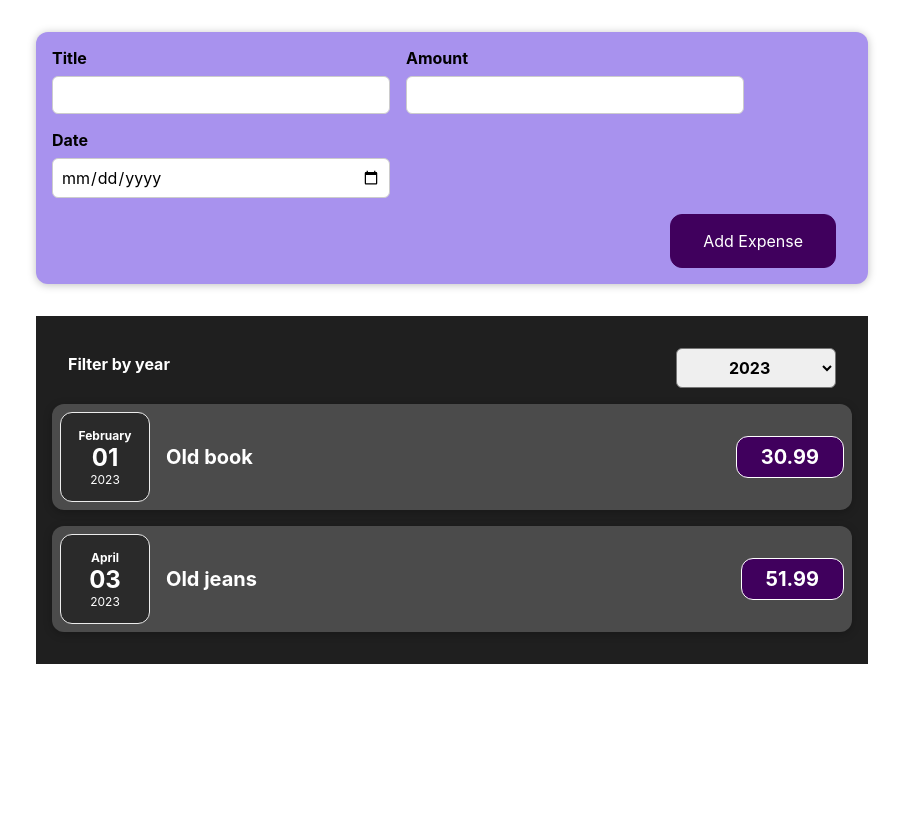
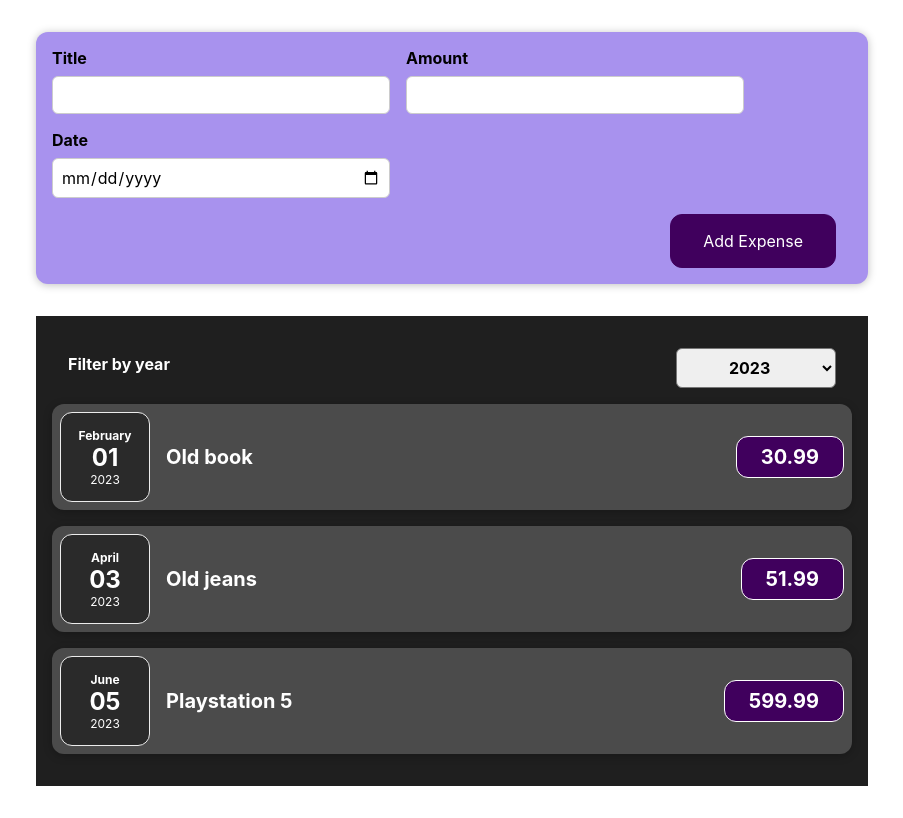
Before and after one commit to karinastei/expenses, a React (Create React App) app: page / in a window 1280 px wide. Shown: the whole page, without its empty margins (188-1091 px from the left). Built offline with nearby package versions, Linux system fonts and the light colour scheme.

Commit message:
Filtered year doesn't exist - message

```diff
--- a/src/App.js
+++ b/src/App.js
@@ -30,7 +30,7 @@ const DUMMY_EXPENSES = [
     },
     {
         id: 'e5',
-        date: new Date(2025, 5, 5),
+        date: new Date(2023, 5, 5),
         title: 'Playstation 5',
         price: 599.99
     }
--- a/src/components/Expenses/Expenses.css
+++ b/src/components/Expenses/Expenses.css
@@ -5,3 +5,6 @@
     width: 50rem;
     max-width: 95%;
 }
+.errorHandler {
+    color: #ddb3f8;
+}
--- a/src/components/Expenses/Expenses.js
+++ b/src/components/Expenses/Expenses.js
@@ -11,13 +11,15 @@ const Expenses = (props) => {
     const expensesDataHandler = (enteredFilterData) => {
         setSelectedYear(enteredFilterData.year);
     }
+    let expenseElement = props.expenseData.filter(expense => expense.date.getFullYear() === selectedYear)
 
     return (
         <Card className="expenses">
             <ExpenseFilter onSaveFilterData={expensesDataHandler} />
-            {props.expenseData
-                .filter(expense => expense.date.getFullYear() === selectedYear)
-                .map(expense => (
+            {expenseElement.length === 0
+                && <p className="errorHandler">No expenses found</p>}
+            {expenseElement.length > 0 &&
+                expenseElement.map(expense => (
                     <ExpenseItem key={expense.id}
                         id={expense.id}
                         title={expense.title}
```
